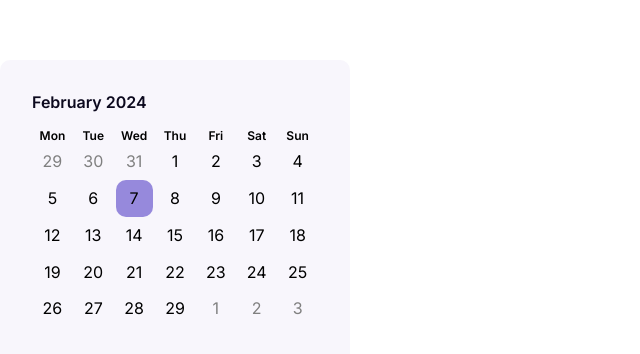
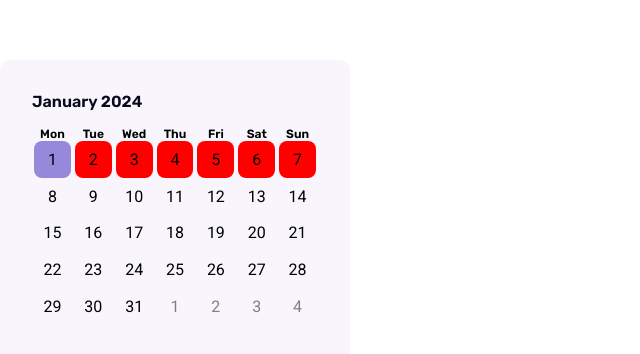
Before and after one commit to SrGaabriel/prisma-frontend, a Next.js app: page /realm/1 in a window 1280 px wide. Shown: the top 354 px of the page, without its empty margins (0-640 px from the left). Built offline with nearby package versions, Linux system fonts and the light colour scheme.

Commit message:
feat: calendar week highlighting (1/2)

```diff
--- a/src/app/globals.css
+++ b/src/app/globals.css
@@ -1,3 +1,5 @@
+@import url('https://fonts.googleapis.com/css2?family=Inter:wght@100;300&family=Roboto+Condensed:ital,wght@0,100;0,200;1,300&family=Roboto:wght@100;300;400;500&family=Rubik:wght@300;400;500;600;700&family=Work+Sans:wght@100;200;300;400&display=swap');
+
 @media (prefers-color-scheme: light) {
   :root {
     --text: #0c091e;
--- a/src/app/realm/[realm_id]/page.module.css
+++ b/src/app/realm/[realm_id]/page.module.css
@@ -27,6 +27,7 @@
     font-weight: 600;
     color: var(--text);
     margin-bottom: 16px;
+    font-family: 'Rubik', sans-serif;
 }
 
 .monthCalendarSection {
@@ -45,6 +46,7 @@
 .weekDayName {
     font-weight: 600;
     font-size: 12px;
+    font-family: 'Rubik', sans-serif;
 }
 
 .weekDayNumber {
@@ -54,8 +56,10 @@
     cursor: pointer;
     width: 90%;
     aspect-ratio: 1/1;
-    border-radius: 10px;
-    transition: background-color 0.2s;
+    border-radius: 8px;
+    transition: background-color ease-in-out 0.2s;
+    font-weight: 400;
+    font-family: 'Roboto', sans-serif;
 }
 
 .weekDayNumber:hover {
@@ -72,9 +76,14 @@
 }
 
 .dayToday {
+    cursor: default;
     background-color: var(--primary-300);
 }
 
 .dayToday:hover {
     background-color: var(--primary-300);
 }
+
+.dayThisWeek {
+    background-color: red;
+}
--- a/src/app/realm/[realm_id]/page.tsx
+++ b/src/app/realm/[realm_id]/page.tsx
@@ -1,7 +1,7 @@
 import styles from './page.module.css';
 
 const Page = ({params}: { params: { realm_id: number } }) => {
-    const currentDay = new Date();
+    const currentDay = new Date(2024, 0,);
     const currentMonthName = currentDay.toLocaleString('en-US', { month: 'long' });
     const currentYear = currentDay.getFullYear();
 
@@ -49,6 +49,11 @@ function createMonthWeekDayColumn(currentDay: Date, weekDay: number) {
         if (day === currentDay.getDate()) {
             return `${styles.weekDayNumber} ${styles.dayToday}`
         }
+        const firstDayOfCurrentWeek = currentDay.getDate() - currentDay.getDay();
+        if (day >= firstDayOfCurrentWeek+1 && day <= firstDayOfCurrentWeek + 7) {
+            return `${styles.weekDayNumber} ${styles.dayThisWeek}`
+        }
+
         return styles.weekDayNumber;
     }
 
```
